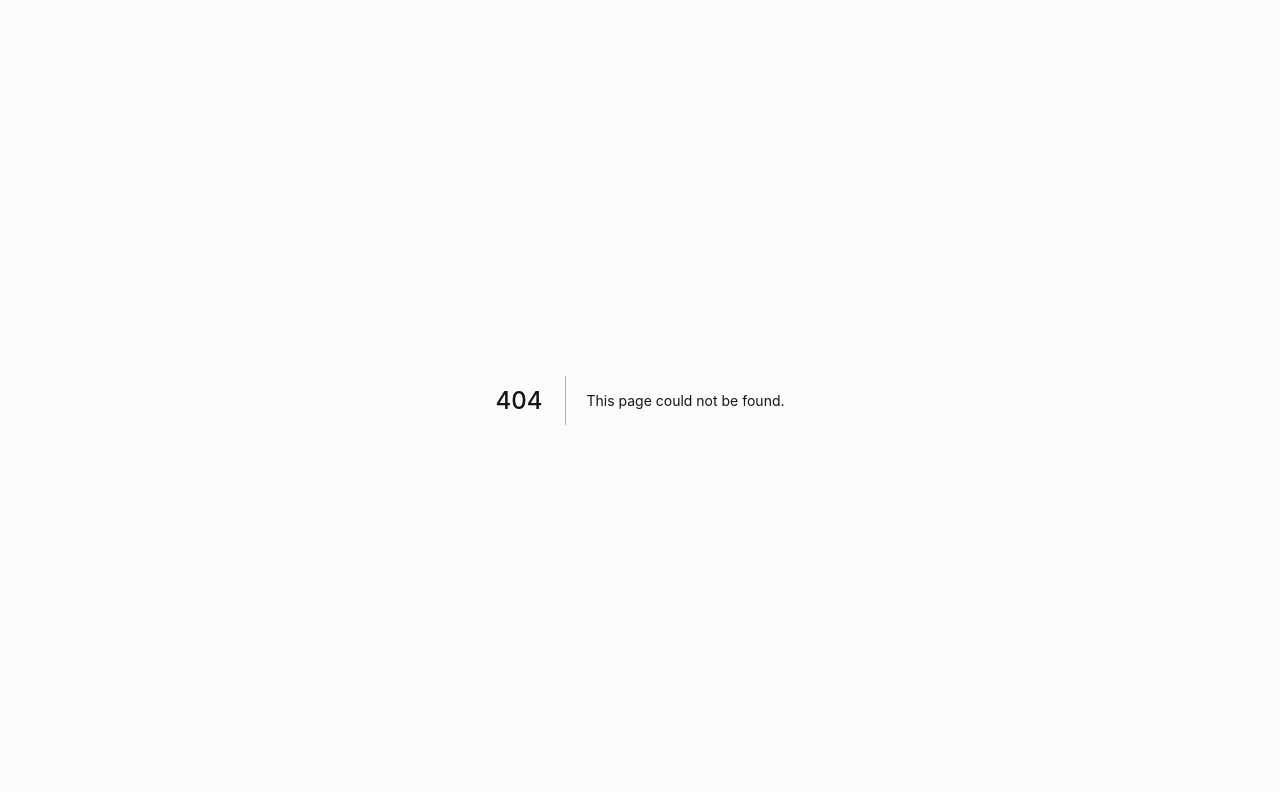
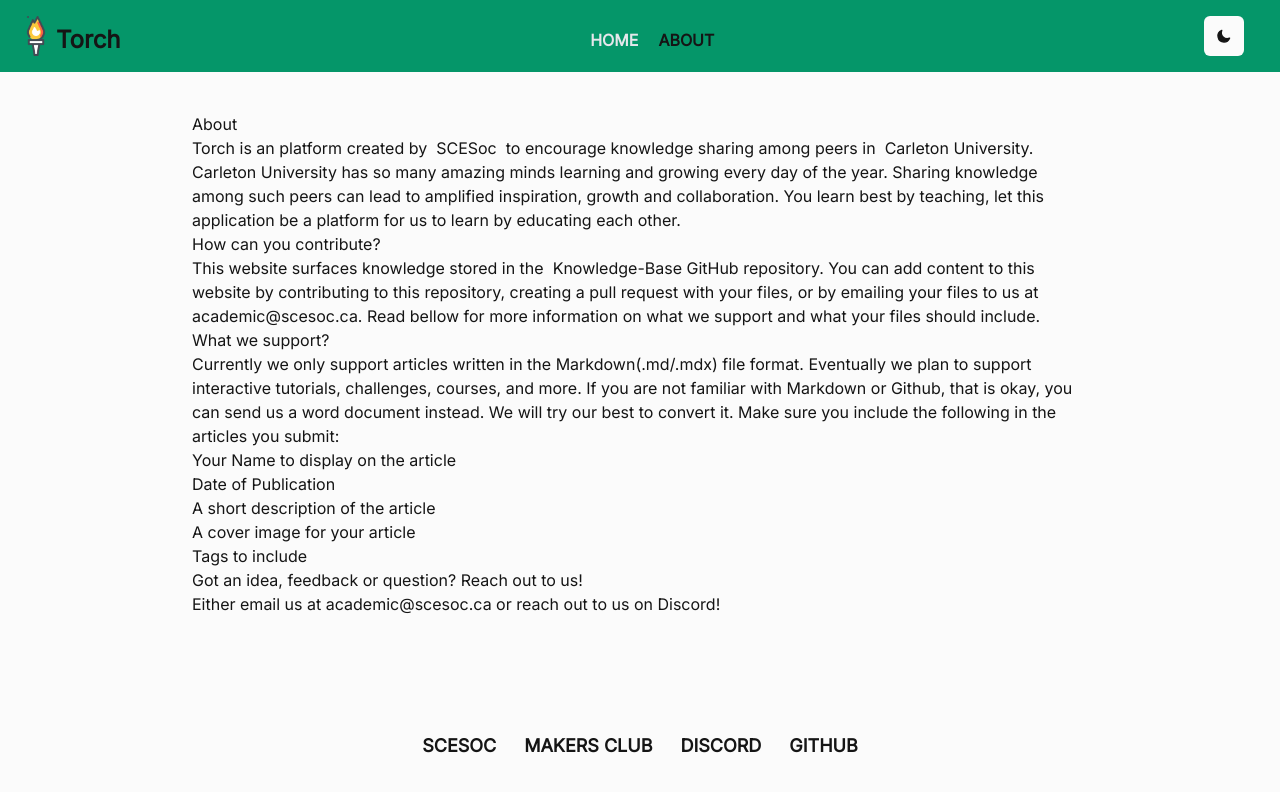
Before and after one commit to SCESoc/code-name-candle, a Next.js app: page /about in a window 1280 px wide. Before the commit this address had no page. Shown: the top 792 px of the page. Built offline with nearby package versions, Linux system fonts and the light colour scheme; what @tailwindcss/typography would draw is missing.

Commit message:
Add basic about page

```diff
--- a/components/Navigation/NavBar.tsx
+++ b/components/Navigation/NavBar.tsx
@@ -17,8 +17,8 @@ export default function NavBar({ }: Props): ReactElement {
 					<span className='text-2xl font-black pt-2'>Torch</span>
 				</a></Link>
 				<ul className='space-x-5 flex'>
-					<NavBarItem href='#'>Home</NavBarItem>
-					<NavBarItem href='#'>About</NavBarItem>
+					<NavBarItem href='/'>Home</NavBarItem>
+					<NavBarItem href='/about'>About</NavBarItem>
 				</ul>
 				<ThemeToggle />
 			</div>
--- a/components/Navigation/NavBarItem.tsx
+++ b/components/Navigation/NavBarItem.tsx
@@ -1,4 +1,5 @@
 import React, { ReactElement } from 'react'
+import { useRouter } from "next/router";
 import Link from 'next/link'
 
 interface Props {
@@ -7,10 +8,18 @@ interface Props {
 }
 
 export default function NavBarItem({ href, children }: Props): ReactElement {
+	const router = useRouter();
+	const isActive = router.asPath === href;
+
 	return (
 		<li className='flex'>
 			<Link href={href}>
-				<a className='self-center text-md font-extrabold pt-2 uppercase'>{children}</a>
+				<a className={`self-center text-md font-semibold pt-2 uppercase
+				${isActive
+						? " font-extrabold"
+						: " font-semibold text-gray-200"
+					}
+				`}>{children}</a>
 			</Link>
 		</li>
 	)
--- a/pages/_document.tsx
+++ b/pages/_document.tsx
@@ -16,7 +16,7 @@ class MyDocument extends Document {
 						rel="stylesheet"
 					/>
 				</Head>
-				<body className='bg-[#fbfbfb] dark:bg-[#1b1b33] text-[#151515] dark:text-[#fbfbfb] transform duration-100'>
+				<body className='bg-[#fbfbfb] dark:bg-[#1b1b33] text-[#151515] dark:text-[#fbfbfb] transform duration-300'>
 					<Main />
 					<NextScript />
 				</body>
--- /dev/null
+++ b/pages/about.tsx
@@ -0,0 +1,54 @@
+import Layout from '@components/Layout'
+import { NextPage } from 'next'
+import React from 'react'
+
+interface Props {
+
+}
+
+const About: NextPage<Props> = (props: Props) => {
+	return (
+		<Layout>
+			<div className="flex flex-1 justify-center my-10">
+				<div className='prose lg:prose-xl dark:prose-light max-w-4xl'>
+					<h1>About</h1>
+					<p>
+						Torch is an platform created by
+						&nbsp;<a target='_blank' rel="noreferrer" href='https://www.scesoc.ca/' >SCESoc</a>&nbsp;
+						to encourage knowledge sharing among peers in
+						&nbsp;<a target='_blank' rel="noreferrer" href='https://carleton.ca/' >Carleton University</a>.
+						Carleton University has so many amazing minds learning and growing every day of the year. Sharing knowledge among
+						such peers can lead to amplified inspiration, growth and collaboration. You learn best by teaching, let this
+						application be a platform for us to learn by educating each other.
+					</p>
+					<h2>How can you contribute?</h2>
+					<p>
+						This website surfaces knowledge stored in the
+						&nbsp;<a target='_blank' rel="noreferrer" href='https://github.com/SCESoc/knowledge-base' >Knowledge-Base GitHub repository</a>. You can add content to this website by
+						contributing to this repository, creating a pull request with your files, or by emailing your files to us at <a href='mailto: academic@scesoc.ca'>academic@scesoc.ca</a>.
+						Read bellow for more information on what we support and what your files should include.
+					</p>
+					<h2>What we support?</h2>
+					<p>
+						Currently we only support articles written in the <a target='_blank' rel="noreferrer" href='https://www.markdownguide.org/getting-started/' >Markdown(.md/.mdx)</a> file format. Eventually we plan to support interactive tutorials,
+						challenges, courses, and more. If you are not familiar with Markdown or Github, that is okay, you can send us a word document instead. We will try
+						our best to convert it. Make sure you include the following in the articles you submit:
+						<ul>
+							<li>Your Name to display on the article</li>
+							<li>Date of Publication</li>
+							<li>A short description of the article</li>
+							<li>A cover image for your article</li>
+							<li>Tags to include</li>
+						</ul>
+					</p>
+					<h2>Got an idea, feedback or question? Reach out to us!</h2>
+					<p>
+						Either email us at <a href='mailto: academic@scesoc.ca'>academic@scesoc.ca</a> or reach out to us on Discord!
+					</p>
+				</div>
+			</div>
+		</Layout>
+	)
+}
+
+export default About;
```
